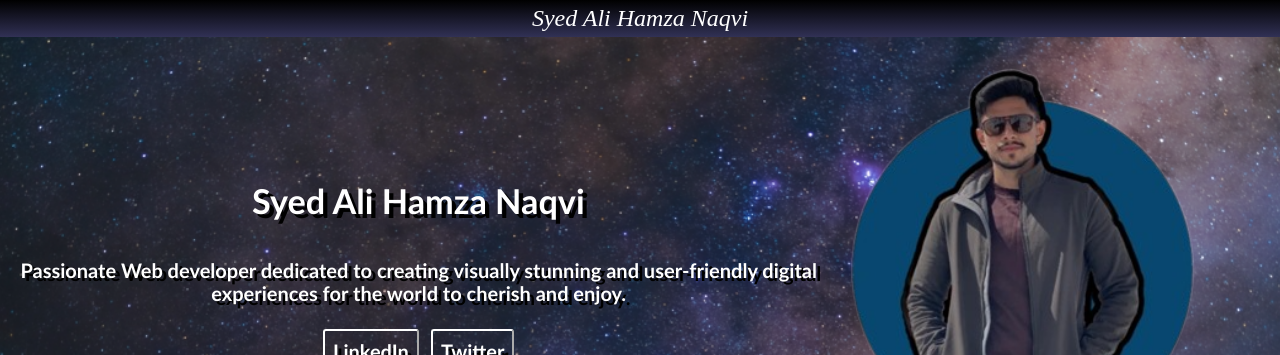
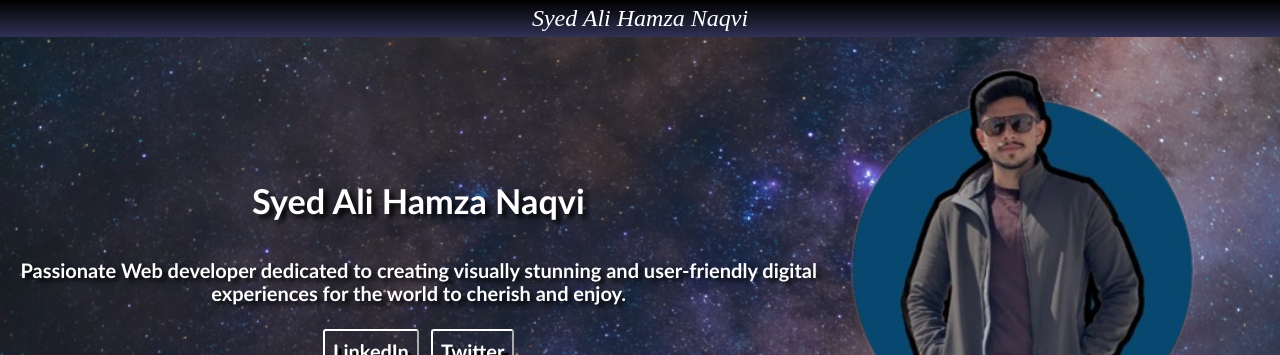
Before and after one commit to alihamza48/Portfolio, a plain HTML site: page index.html in a window 1280 px wide. Shown: the top 355 px of the page. Drawn offline with Linux system fonts and the light colour scheme.

Commit message:
Update index.css

```diff
--- a/index.css
+++ b/index.css
@@ -77,7 +77,7 @@ h1.about,
 h3.about {
   transition: transform 2s;
   transform: scale(1.07);
-  text-shadow: 4px 3.5px black;
+  text-shadow: 4px 3.5px 5px black;
   font-family: "Gill Sans", "Gill Sans MT", "Calibri", "Trebuchet MS",
     sans-serif;
   color: white;
```
